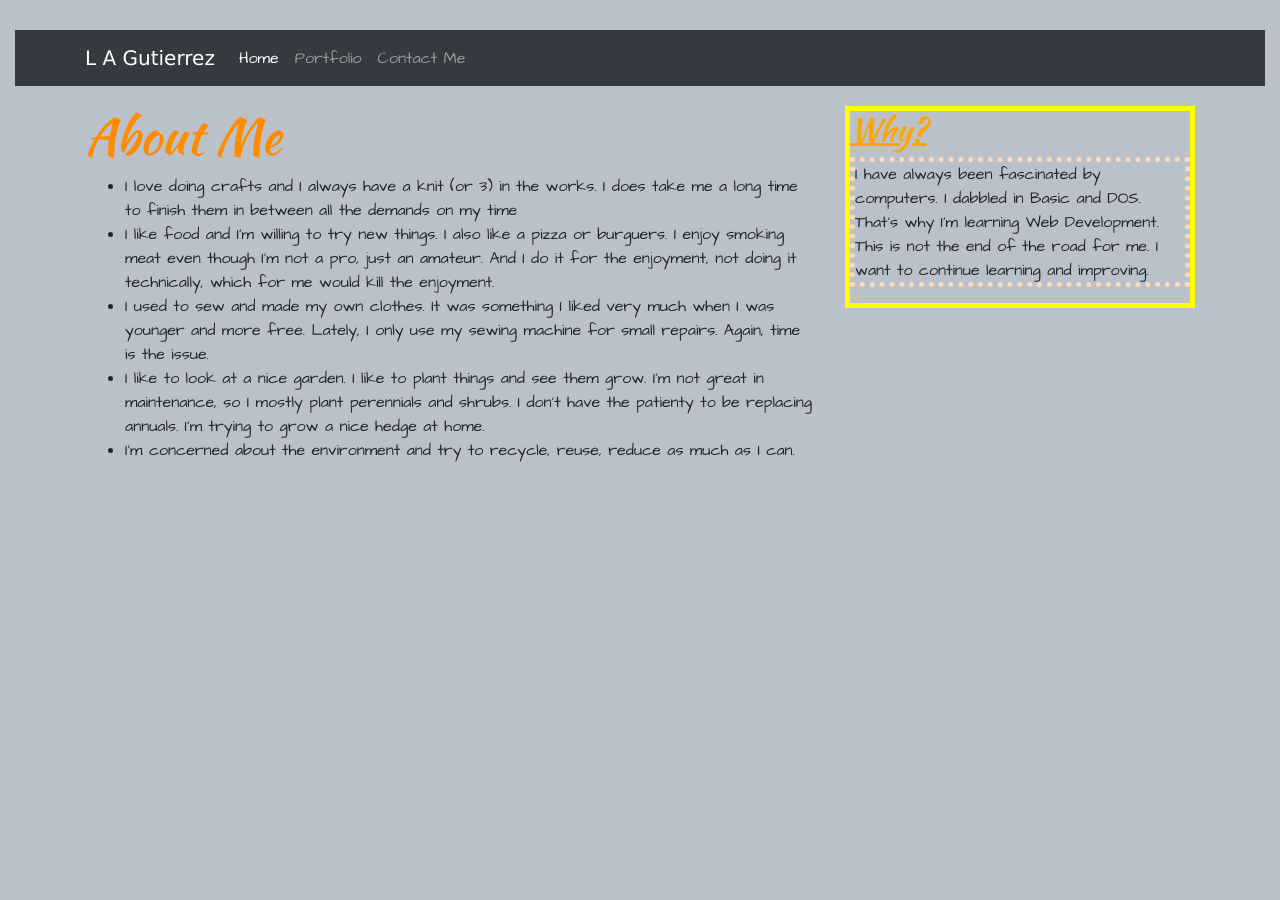
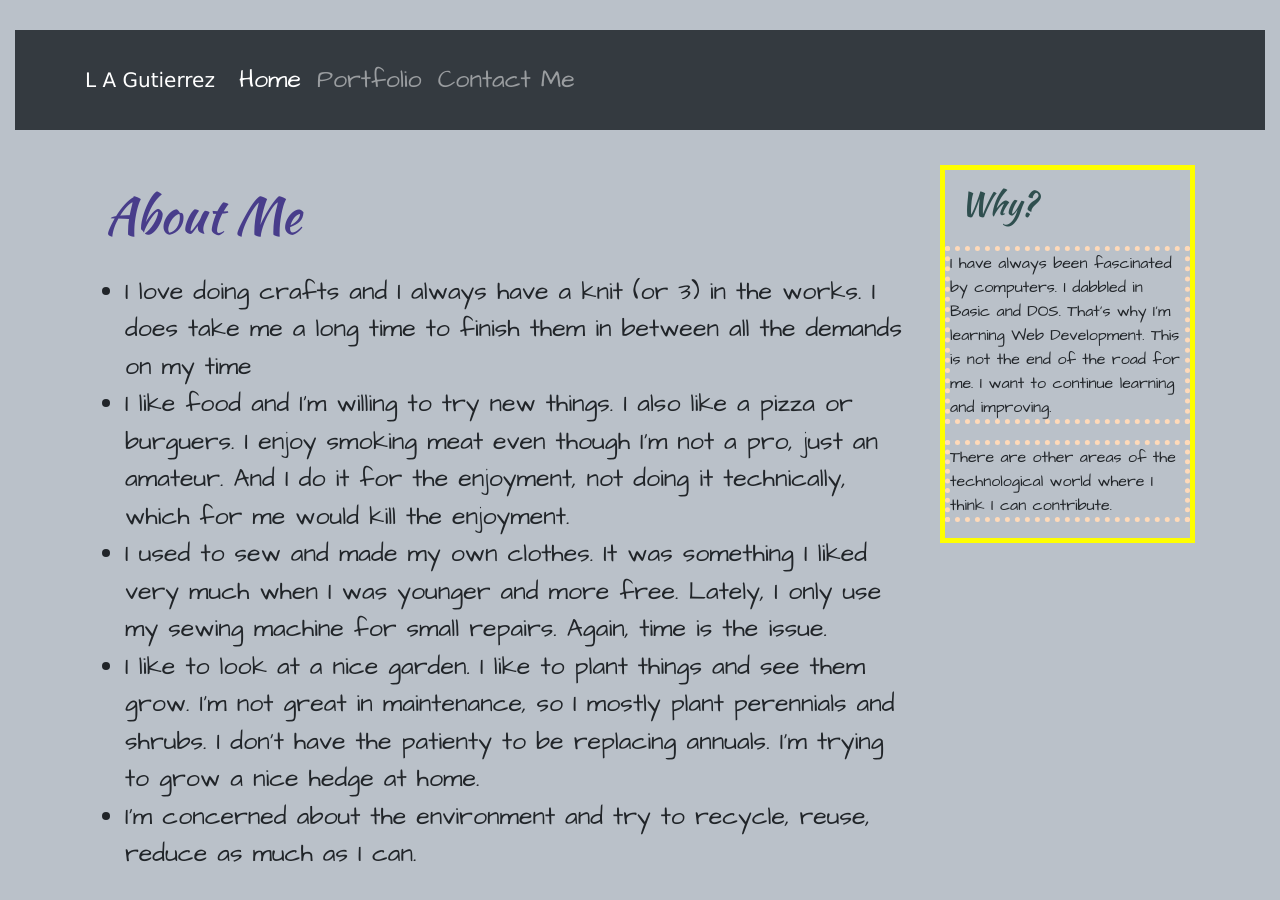
Before and after one commit to lalaggv2/updated-portfolio, a plain HTML site: page index.html in a window 1280 px wide. Before the commit the page ends 800 px from the top, so only its background shows below. Drawn offline with nearby package versions, Linux system fonts and the light colour scheme.

Commit message:
playing ith grids

```diff
--- a/assets/css/styles.css
+++ b/assets/css/styles.css
@@ -12,15 +12,16 @@ body {
 }
 
 h1 {
-    color: darkorange;
+    color: darkslateblue;
     font-family: 'Kaushan Script',cursive, 'Lucida Sans', 'Lucida Sans Regular', 'Lucida Grande', 'Lucida Sans Unicode', Geneva, Verdana, sans-serif;
     font-size: 50px;
+    padding: 20px;
 }
 
 h2 {
-    color: orange;
+    color: darkslategrey;
     font-family: 'Kaushan Script';
-    text-decoration: underline;
+    padding: 15px;
 }
 
 p {
@@ -37,5 +38,9 @@ aside {
 
 li {
     font-family: 'Architects Daughter';
+    font-size: 25px;
+}
 
+.container {
+    padding: 15px;
 }
--- a/index.html
+++ b/index.html
@@ -52,7 +52,7 @@
 
     <div class="container">
         <div class="row">
-            <div class="col">
+            <div class="col-sm">
                 <h1>About Me</h1>
                 <ul>
 
@@ -85,7 +85,7 @@
 
             </div>
 
-            <div class="col-sm-4">
+            <div class="col-sm-3">
                 <aside>
                     <h2>Why?</h2>
 
@@ -96,6 +96,8 @@
                         the road for me. I want to continue learning and improving.
                     </p>
 
+                    <p>There are other areas of the technological world where I think I can contribute.</p>
+
                 </aside>
 
             </div>
```
